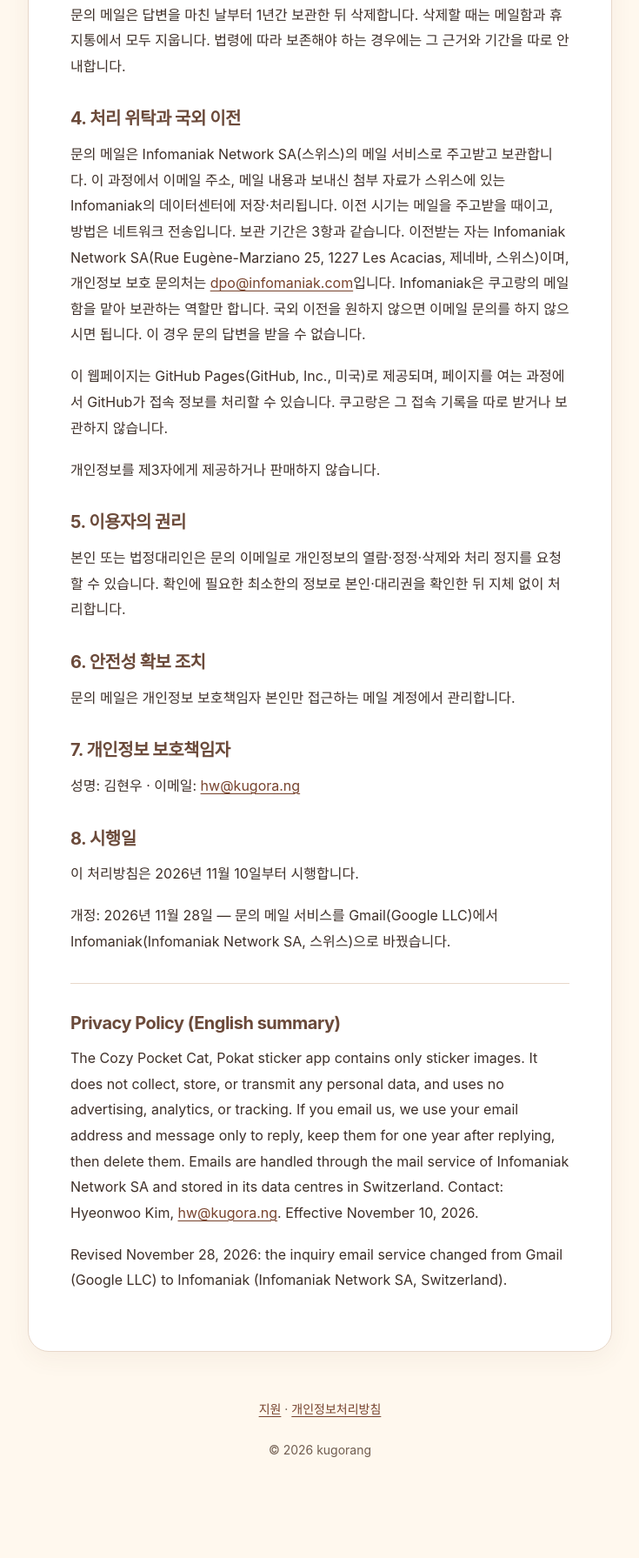
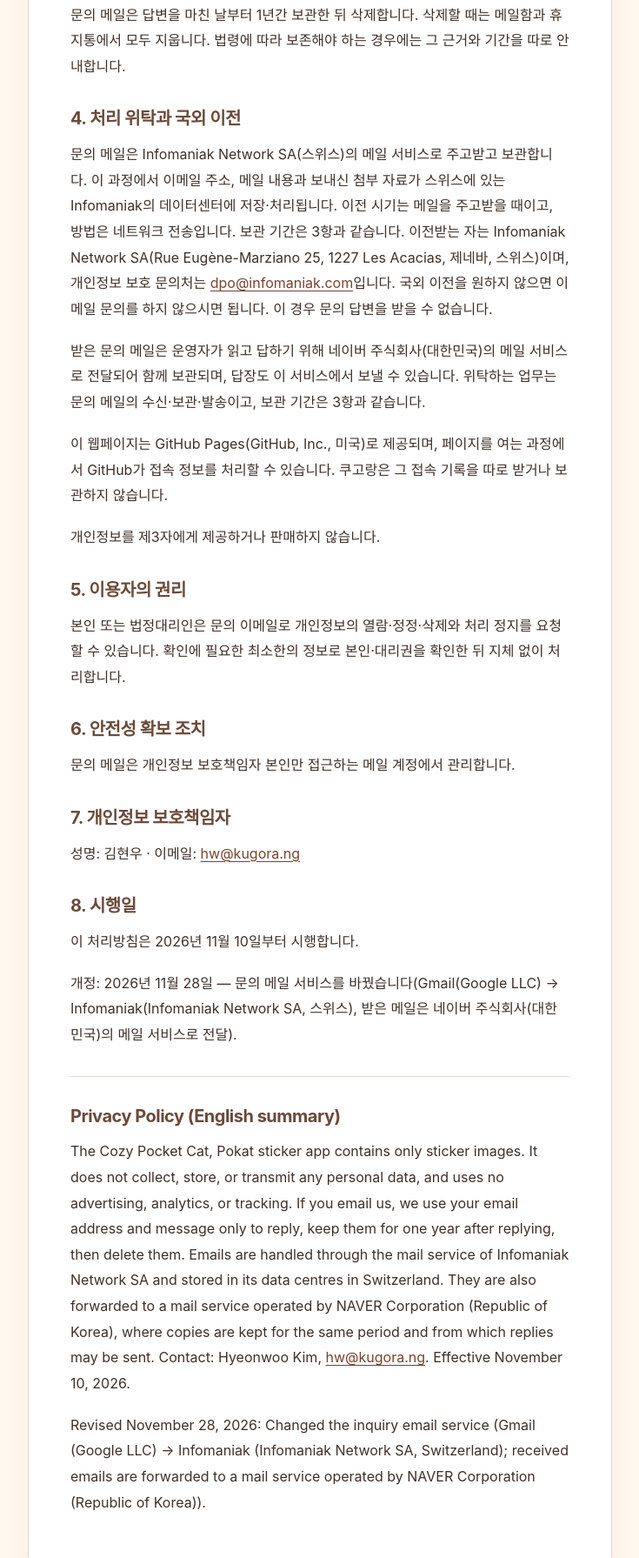
Before and after one commit to kugorang/pokat, a plain HTML site: page privacy.html in a window 1280 px wide. Shown: the part 800-2591 px from the top of the page at 87% size, without its empty margins (272-1007 px from the left). Before the commit the page ends 2530 px from the top, so only its background shows below. Drawn offline with Linux system fonts and the light colour scheme.

Commit message:
legal(draft): add NAVER forwarding (entrustment) to the inquiry email notice
Co-Authored-By: Claude Opus 5.5 <noreply@anthropic.com>

```diff
--- a/privacy.html
+++ b/privacy.html
@@ -20,7 +20,8 @@
 <h2>3. 보유기간과 파기</h2>
 <p>문의 메일은 답변을 마친 날부터 1년간 보관한 뒤 삭제합니다. 삭제할 때는 메일함과 휴지통에서 모두 지웁니다. 법령에 따라 보존해야 하는 경우에는 그 근거와 기간을 따로 안내합니다.</p>
 <h2>4. 처리 위탁과 국외 이전</h2>
-<p>문의 메일은 Infomaniak Network SA(스위스)의 메일 서비스로 주고받고 보관합니다. 이 과정에서 이메일 주소, 메일 내용과 보내신 첨부 자료가 스위스에 있는 Infomaniak의 데이터센터에 저장·처리됩니다. 이전 시기는 메일을 주고받을 때이고, 방법은 네트워크 전송입니다. 보관 기간은 3항과 같습니다. 이전받는 자는 Infomaniak Network SA(Rue Eugène-Marziano 25, 1227 Les Acacias, 제네바, 스위스)이며, 개인정보 보호 문의처는 <a href="mailto:dpo@infomaniak.com">dpo@infomaniak.com</a>입니다. Infomaniak은 쿠고랑의 메일함을 맡아 보관하는 역할만 합니다. 국외 이전을 원하지 않으면 이메일 문의를 하지 않으시면 됩니다. 이 경우 문의 답변을 받을 수 없습니다.</p>
+<p>문의 메일은 Infomaniak Network SA(스위스)의 메일 서비스로 주고받고 보관합니다. 이 과정에서 이메일 주소, 메일 내용과 보내신 첨부 자료가 스위스에 있는 Infomaniak의 데이터센터에 저장·처리됩니다. 이전 시기는 메일을 주고받을 때이고, 방법은 네트워크 전송입니다. 보관 기간은 3항과 같습니다. 이전받는 자는 Infomaniak Network SA(Rue Eugène-Marziano 25, 1227 Les Acacias, 제네바, 스위스)이며, 개인정보 보호 문의처는 <a href="mailto:dpo@infomaniak.com">dpo@infomaniak.com</a>입니다. 국외 이전을 원하지 않으면 이메일 문의를 하지 않으시면 됩니다. 이 경우 문의 답변을 받을 수 없습니다.</p>
+<p>받은 문의 메일은 운영자가 읽고 답하기 위해 네이버 주식회사(대한민국)의 메일 서비스로 전달되어 함께 보관되며, 답장도 이 서비스에서 보낼 수 있습니다. 위탁하는 업무는 문의 메일의 수신·보관·발송이고, 보관 기간은 3항과 같습니다.</p>
 <p>이 웹페이지는 GitHub Pages(GitHub, Inc., 미국)로 제공되며, 페이지를 여는 과정에서 GitHub가 접속 정보를 처리할 수 있습니다. 쿠고랑은 그 접속 기록을 따로 받거나 보관하지 않습니다.</p>
 <p>개인정보를 제3자에게 제공하거나 판매하지 않습니다.</p>
 <h2>5. 이용자의 권리</h2>
@@ -31,11 +32,11 @@
 <p>성명: 김현우 · 이메일: <a href="mailto:hw@kugora.ng">hw@kugora.ng</a></p>
 <h2>8. 시행일</h2>
 <p>이 처리방침은 2026년 11월 10일부터 시행합니다.</p>
-<p>개정: 2026년 11월 28일 — 문의 메일 서비스를 Gmail(Google LLC)에서 Infomaniak(Infomaniak Network SA, 스위스)으로 바꿨습니다.</p>
+<p>개정: 2026년 11월 28일 — 문의 메일 서비스를 바꿨습니다(Gmail(Google LLC) → Infomaniak(Infomaniak Network SA, 스위스), 받은 메일은 네이버 주식회사(대한민국)의 메일 서비스로 전달).</p>
 <hr>
 <h2>Privacy Policy (English summary)</h2>
-<p>The Cozy Pocket Cat, Pokat sticker app contains only sticker images. It does not collect, store, or transmit any personal data, and uses no advertising, analytics, or tracking. If you email us, we use your email address and message only to reply, keep them for one year after replying, then delete them. Emails are handled through the mail service of Infomaniak Network SA and stored in its data centres in Switzerland. Contact: Hyeonwoo Kim, <a href="mailto:hw@kugora.ng">hw@kugora.ng</a>. Effective November 10, 2026.</p>
-<p>Revised November 28, 2026: the inquiry email service changed from Gmail (Google LLC) to Infomaniak (Infomaniak Network SA, Switzerland).</p>
+<p>The Cozy Pocket Cat, Pokat sticker app contains only sticker images. It does not collect, store, or transmit any personal data, and uses no advertising, analytics, or tracking. If you email us, we use your email address and message only to reply, keep them for one year after replying, then delete them. Emails are handled through the mail service of Infomaniak Network SA and stored in its data centres in Switzerland. They are also forwarded to a mail service operated by NAVER Corporation (Republic of Korea), where copies are kept for the same period and from which replies may be sent. Contact: Hyeonwoo Kim, <a href="mailto:hw@kugora.ng">hw@kugora.ng</a>. Effective November 10, 2026.</p>
+<p>Revised November 28, 2026: Changed the inquiry email service (Gmail (Google LLC) → Infomaniak (Infomaniak Network SA, Switzerland); received emails are forwarded to a mail service operated by NAVER Corporation (Republic of Korea)).</p>
 </main>
 <footer>
 <p><a href="/">지원</a> · <a href="/privacy.html">개인정보처리방침</a></p>
```
